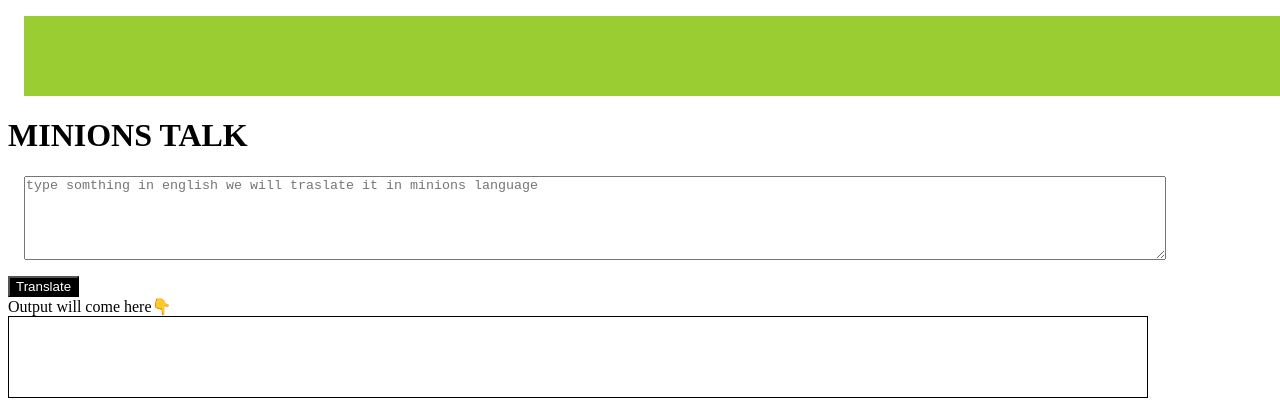
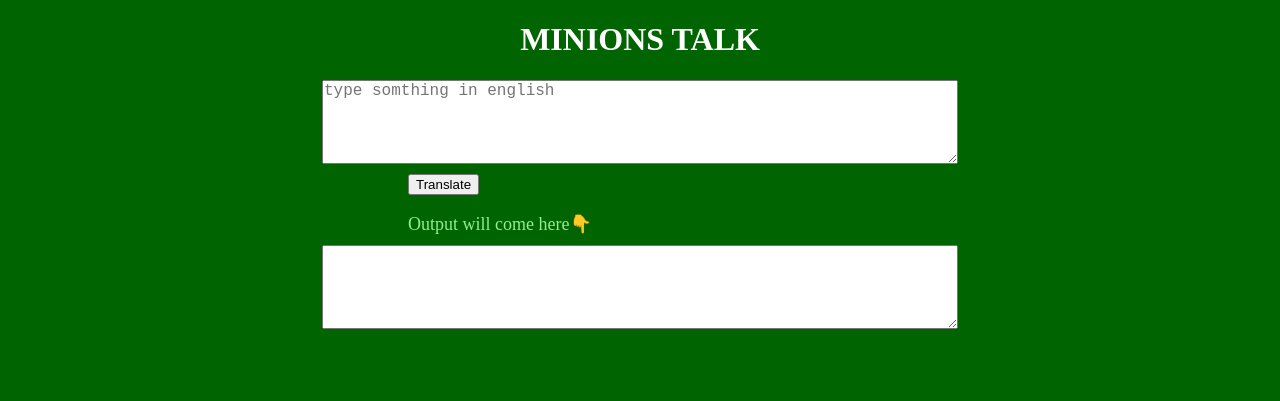
Before and after one commit to junaidtyagi/Minions-Talk, a plain HTML site: page minions_App/index.html in a window 1280 px wide. Drawn offline with Linux system fonts and the light colour scheme.

Commit message:
css_Done

```diff
--- a/minions_App/index.html
+++ b/minions_App/index.html
@@ -5,40 +5,16 @@
     <meta http-equiv="X-UA-Compatible" content="IE=edge">
     <meta name="viewport" content="width=device-width, initial-scale=1.0">
     <title>MINIONS TALK</title>
-    <style>
-        textarea{
-           width: 90%;
-            height:10vh;
-            display: block;
-            padding:1px;
-            margin: 1rem;
-        }
-        #btn-translate{
-            background-color: black;
-            color:white;
-        }
-        #output{
-            width: 90%;
-            height:10vh;
-            display: block;
-            border: 1px solid black;
-        }
-        #div{
-            width: 100%;
-            height:10vh;
-            display: block;
-            margin: 1rem;
-            background-color: yellowgreen;
-        }
-    </style>
+    <link rel="stylesheet" href="style.css">
 </head>
 <body>
-    <div id="div"></div>
+    <div id="div">
     <h1>MINIONS TALK</h1>
-    <textarea id="txt-input" placeholder="type somthing in english we will traslate it in minions language"></textarea>
+    <textarea id="txt-input" placeholder="type somthing in english "></textarea>
     <button id="btn-translate">Translate</button>
-    <div>Output will come here👇</div>
-    <div id="output"></div>
+    <p>Output will come here👇</p>
+    <textarea id="output"></textarea>
+    </div>
     <script src="app.js"></script>
 </body>
 </html>
--- /dev/null
+++ b/minions_App/style.css
@@ -0,0 +1,31 @@
+textarea{
+    width: 50%;
+     height:10vh;
+     display: block;
+     padding:1px;
+     margin: auto;
+     margin-bottom: 10px ;
+     font-size: large;
+ }
+
+ h1{
+    color:white;
+    text-align: center;
+ }
+ #div{
+    color :lightgreen;
+
+ }
+ #btn-translate{
+    margin-left: 400px;
+ }
+ p{
+    margin-left: 400px;
+    margin-bottom: 10px;
+    font-size: large;
+ }
+
+ body{
+
+     background-color: darkgreen;
+ }
```
